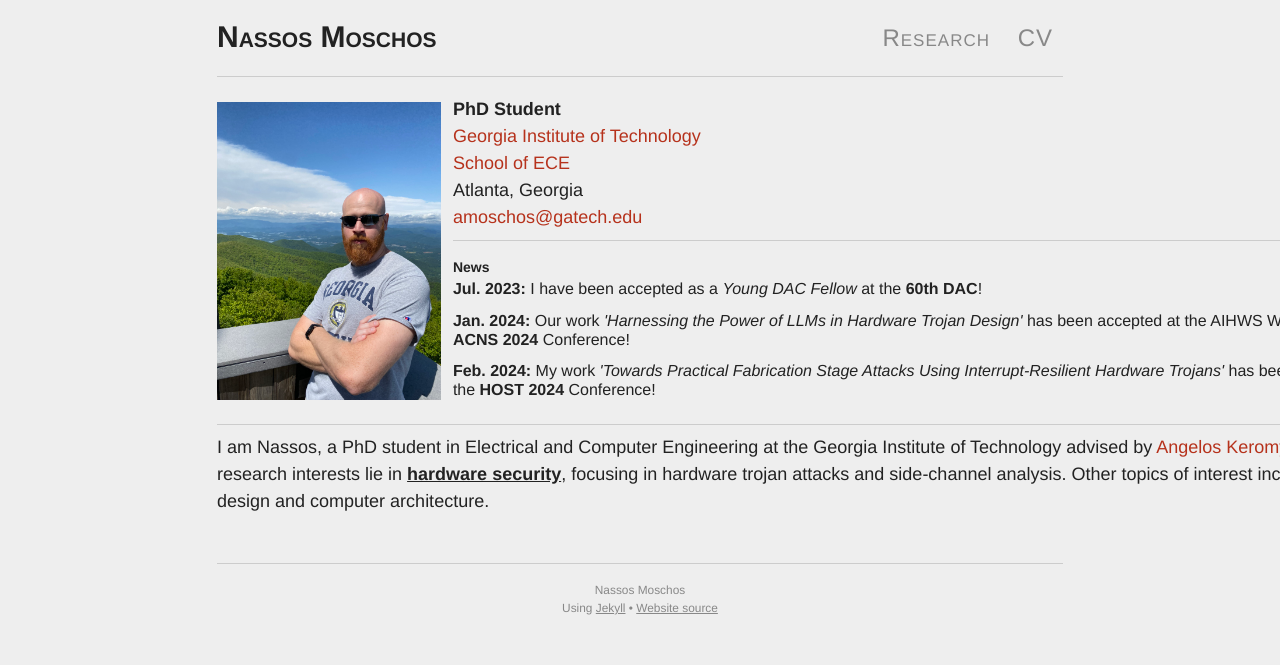
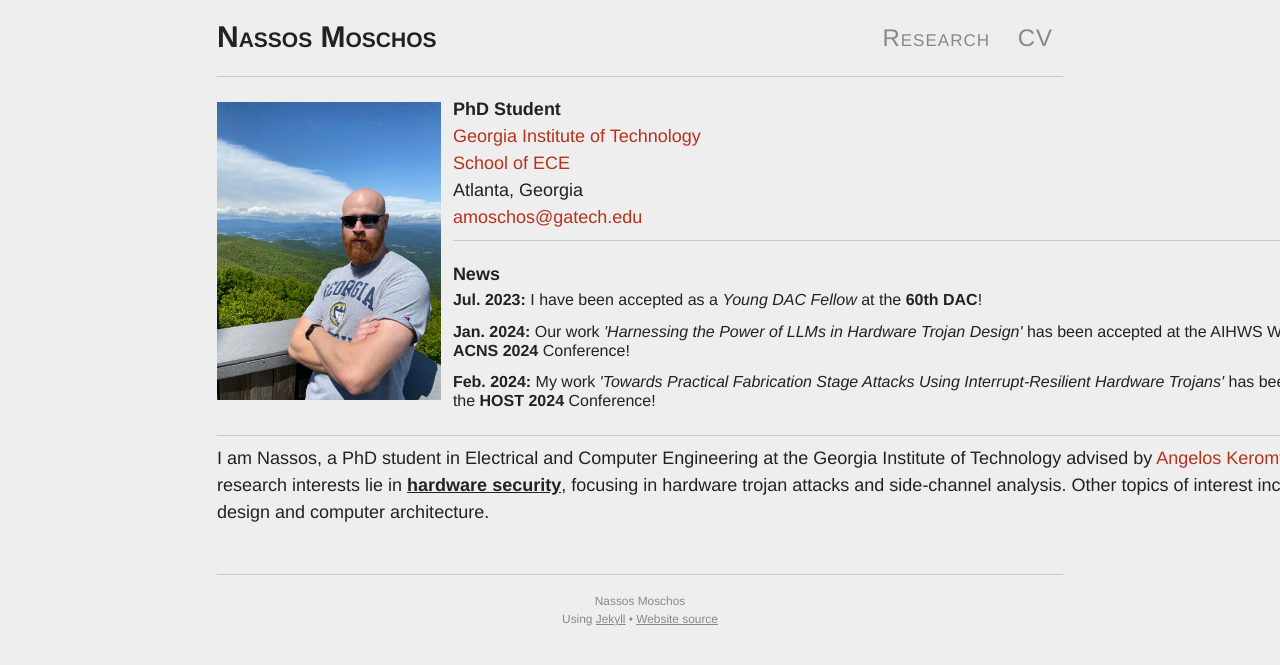
Before and after one commit to 0ena/0ena.github.io, a Jekyll site: the page built from index.md, in a window 1280 px wide. Shown: the top 665 px of the page. Built offline with Jekyll 4.4.1, drawn with Linux system fonts in a browser that asks for light colours; nearby versions of some CDN libraries; library files that are not in the unit come from our copies.

```diff
--- a/_layouts/page.html
+++ b/_layouts/page.html
@@ -19,7 +19,7 @@ layout: default
 -->
 
             <hr>
-            <h5>News</h5>
+            <h4>News</h4>
             <div class="news">
                 {% for item in site.data.news %}
                 <div class="entry"><b>{{item.date}}:</b> {{item.event}}</div>
```
